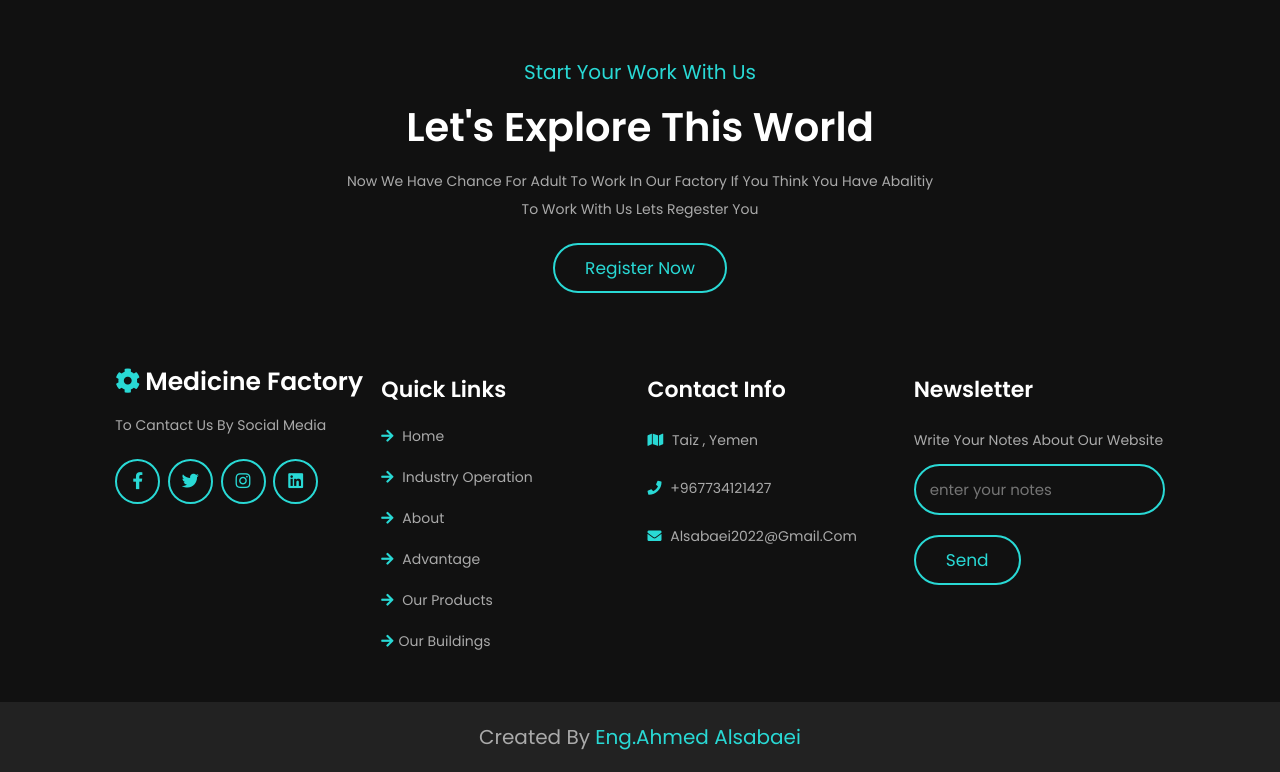
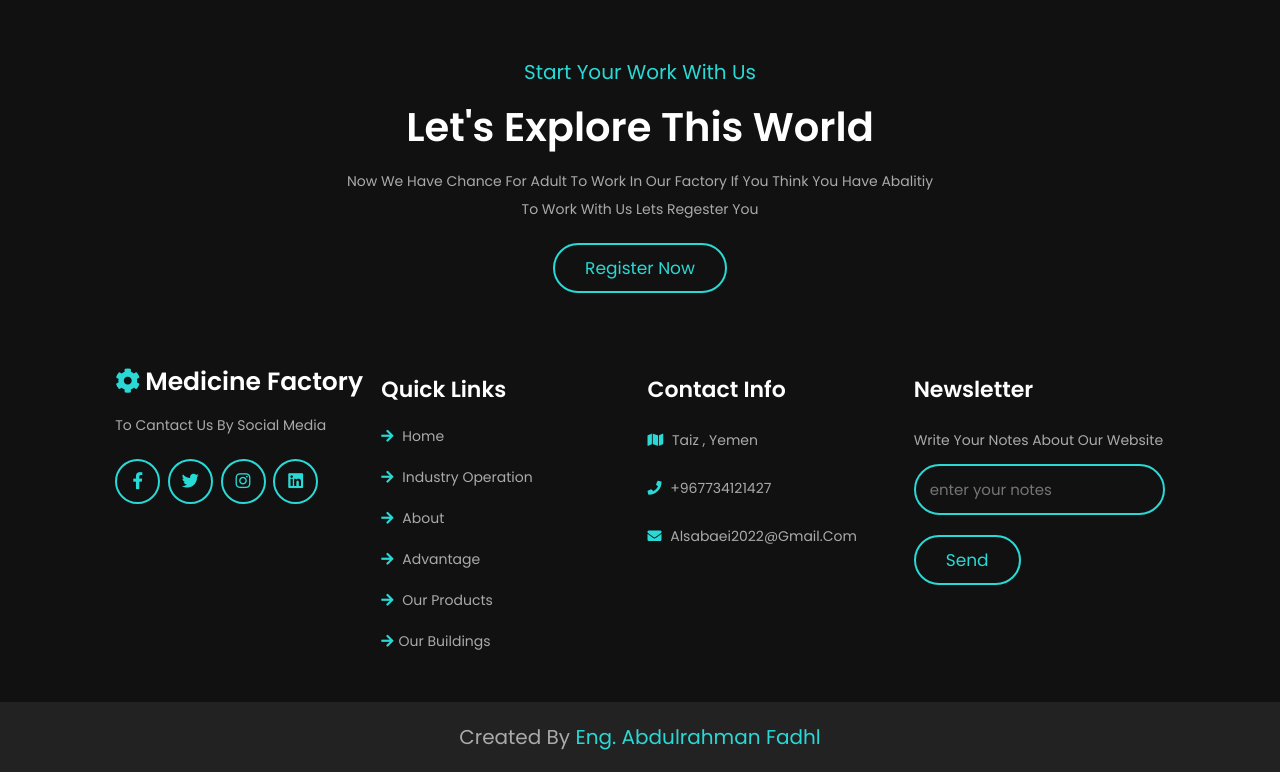
Before and after one commit to abdulrahmanfadhl/Drugs_factory, a plain HTML site: page index.html in a window 1280 px wide. Shown: the part 5402-6174 px from the top of the page. Drawn offline with nearby package versions, Linux system fonts and the light colour scheme.

Commit message:
Update rights index.html

```diff
--- a/index.html
+++ b/index.html
@@ -522,7 +522,7 @@
 
 </section>
 
-<div class="credit">created by <span>eng.ahmed alsabaei </span></div>
+<div class="credit">created by <span>Eng. Abdulrahman Fadhl </span></div>
 
 <!-- footer section ends -->
 
```
